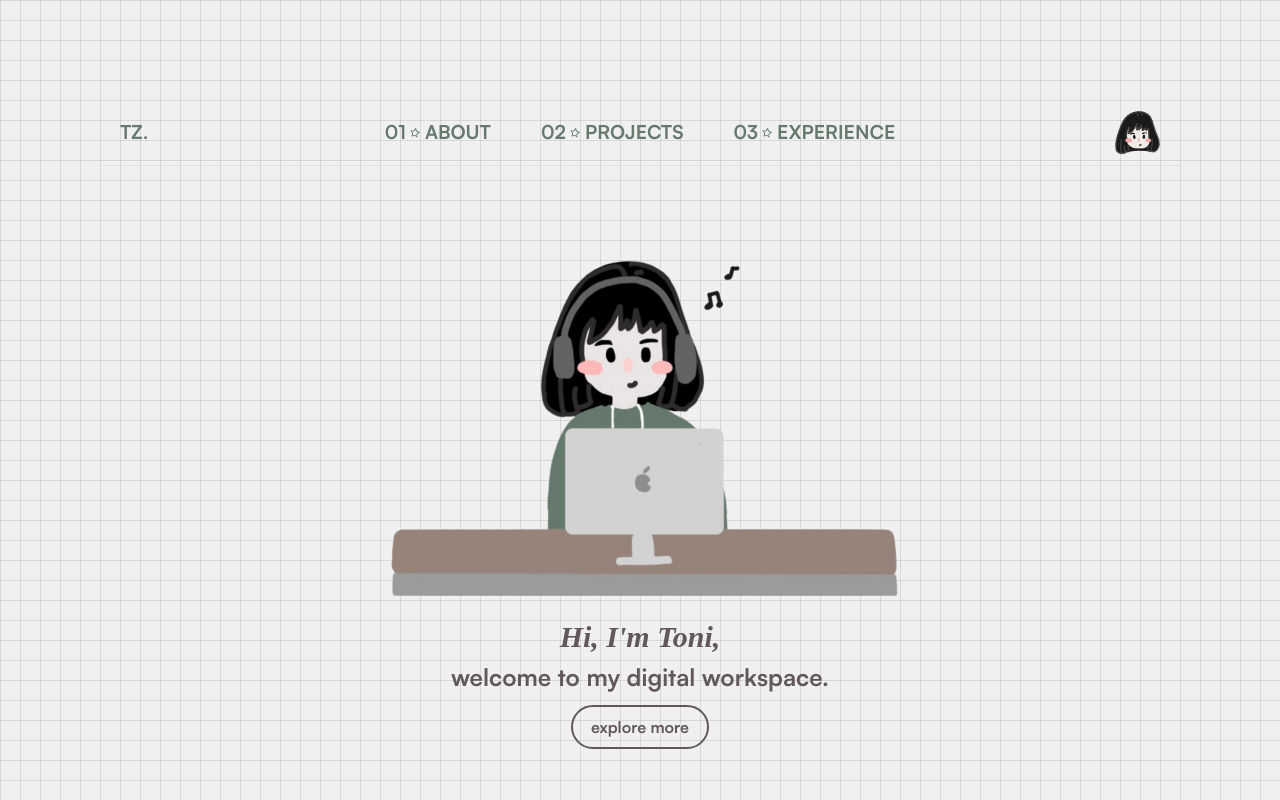
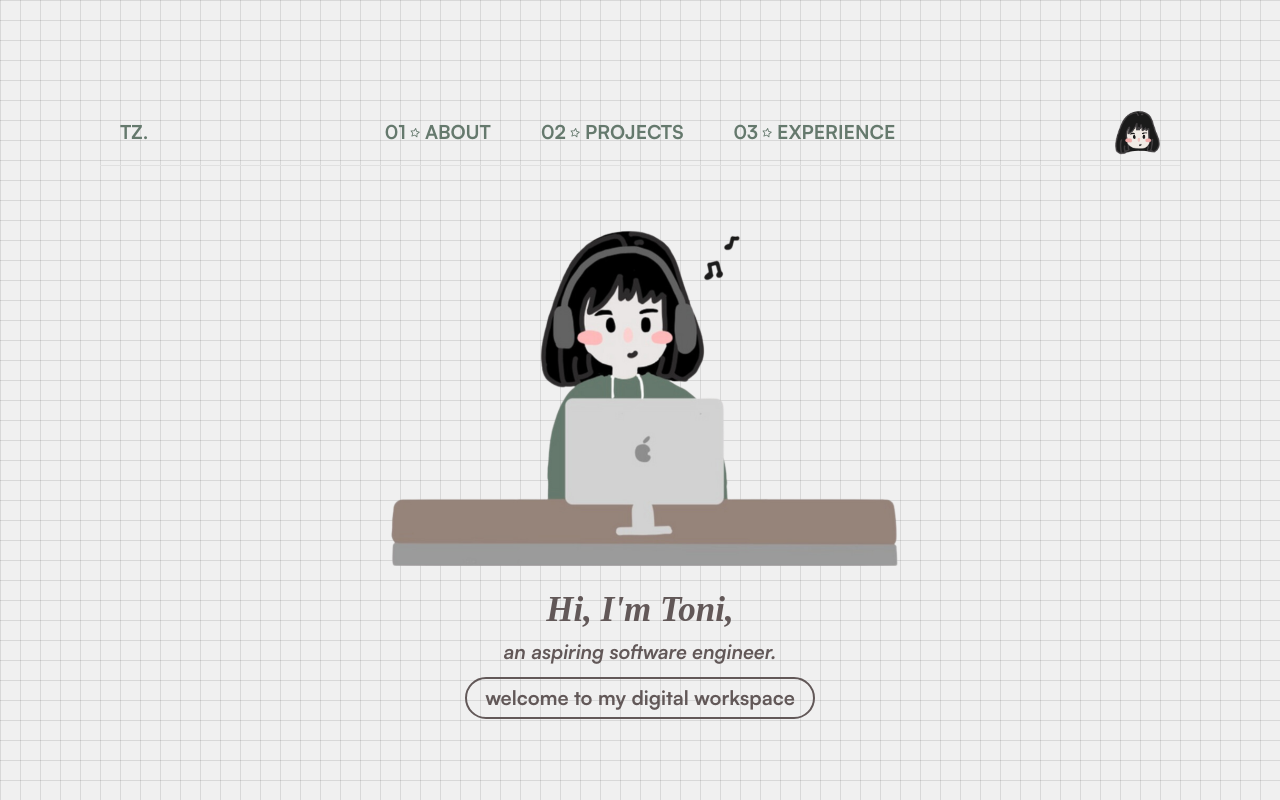
Before and after one commit to tonizeng/ToniZengPortfolio, a React (Create React App) app: page / in a window 1280 px wide. Built offline with nearby package versions, Linux system fonts and the light colour scheme; a web font is replaced by a local one.

Commit message:
modified layout

```diff
--- a/src/App.css
+++ b/src/App.css
@@ -42,7 +42,7 @@
   }
 }
 
-@media (min-width: 1400px) {
+@media (min-width: 1600px) {
   .grid-display {
       grid-template-columns: repeat(4, minmax(0, 1fr)); /* Prevents overflow */
       grid-auto-rows: auto;
--- a/src/pages/Home.js
+++ b/src/pages/Home.js
@@ -23,16 +23,16 @@ const Home = ({ onExploreMoreClick }) => {
             <img
                 src={images[currentImageIndex]}
                 alt="Slideshow"
-                style={{ width: '550px', paddingLeft: '10px', paddingTop: '80px', objectFit: 'cover' }}
+                style={{ width: '550px', paddingLeft: '10px', paddingTop: '50px', objectFit: 'cover' }}
             />
-            <h2 style={{ marginTop: '18px', fontStyle: 'italic' }}>Hi, I'm Toni,</h2>
-            <h1>welcome to my digital workspace.</h1>
+            <h2 style={{ marginTop: '18px', fontStyle: 'italic', fontSize: '35px' }}>Hi, I'm Toni,</h2>
+            <h1 style={{ fontSize: '20px', fontStyle: 'italic' }}>an aspiring software engineer.</h1>
             <Link to="/about">
                 <button
                     onClick={onExploreMoreClick}
                     onMouseEnter={(e) => {
-                        e.target.style.backgroundColor = '#65796d';
-                        e.target.style.color = 'white';
+                        e.target.style.fontStyle = 'italic';
+                        e.target.style.color = 'rgb(98, 88, 88)';
                     }}
                     onMouseLeave={(e) => {
                         e.target.style.backgroundColor = 'transparent';
@@ -40,8 +40,8 @@ const Home = ({ onExploreMoreClick }) => {
                     }}
                     style={{
                         marginTop: '10px',
-                        padding: '8px 18px',
-                        fontSize: '16px',
+                        padding: '4px 18px',
+                        fontSize: '20px',
                         fontFamily: 'Satoshi, sans-serif',
                         fontWeight: '700',
                         color: 'rgb(98, 88, 88)',
@@ -52,7 +52,7 @@ const Home = ({ onExploreMoreClick }) => {
                         transition: 'background-color 0.1s ease, color 0.1s ease',
                     }}
                 >
-                    explore more
+                    welcome to my digital workspace
                 </button>
             </Link>
         </div>
```
